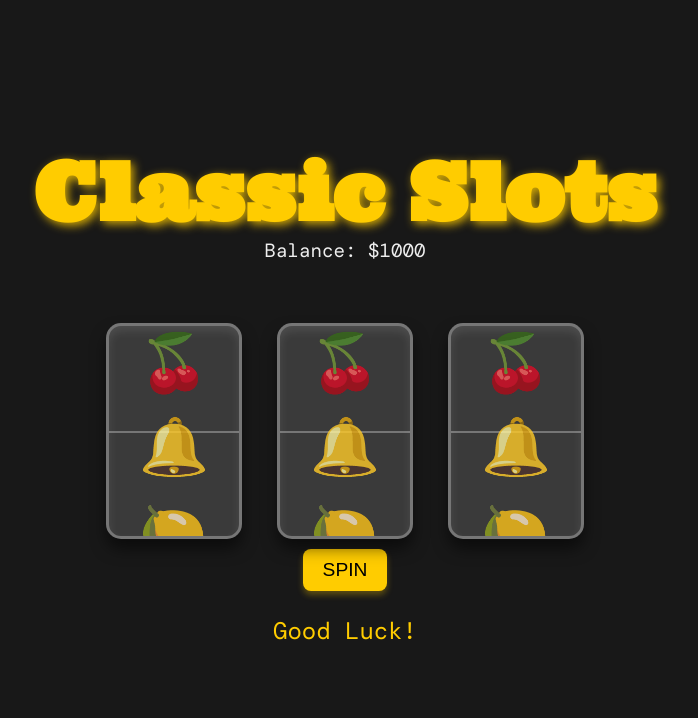
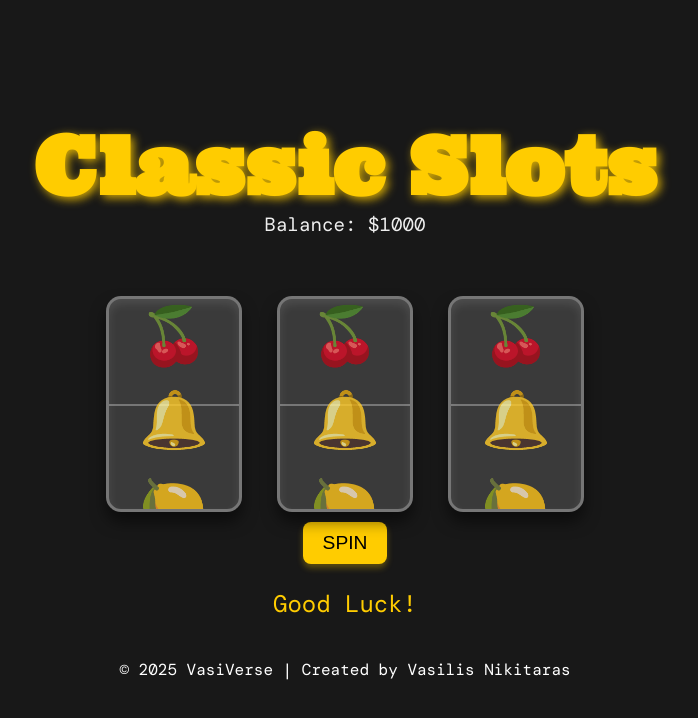
Before and after one commit to vasilisnikitaras/Classic-Slots, a plain HTML site: page index.html in a window 1280 px wide. Shown: the whole page, without its empty margins (295-993 px from the left). Drawn offline with nearby package versions, Linux system fonts and the light colour scheme; a web font is replaced by a local one.

Commit message:
Update index.html

```diff
--- a/index.html
+++ b/index.html
@@ -106,5 +106,10 @@
     }
   </style>
 
+<footer>
+    <p>© 2025 VasiVerse | Created by Vasilis Nikitaras</p>
+</footer>
+
+
 </body>
 </html>
```
